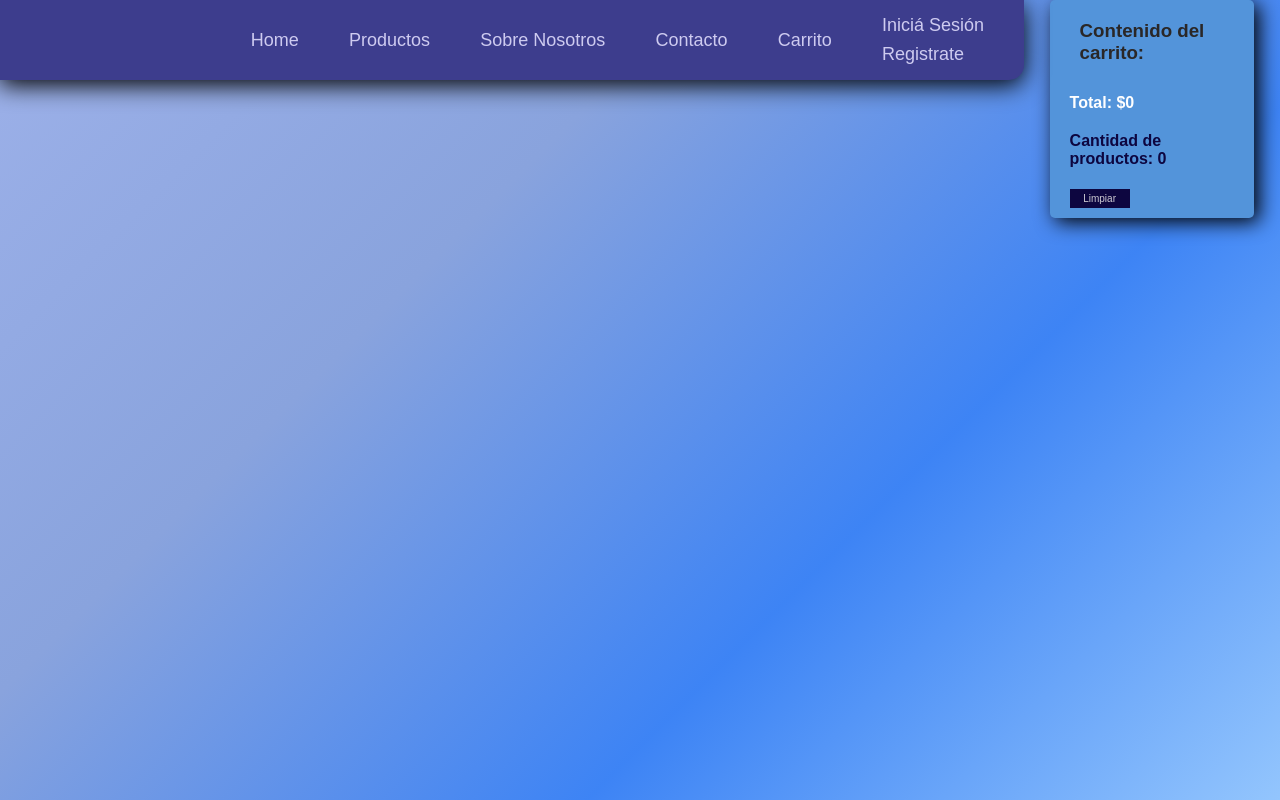
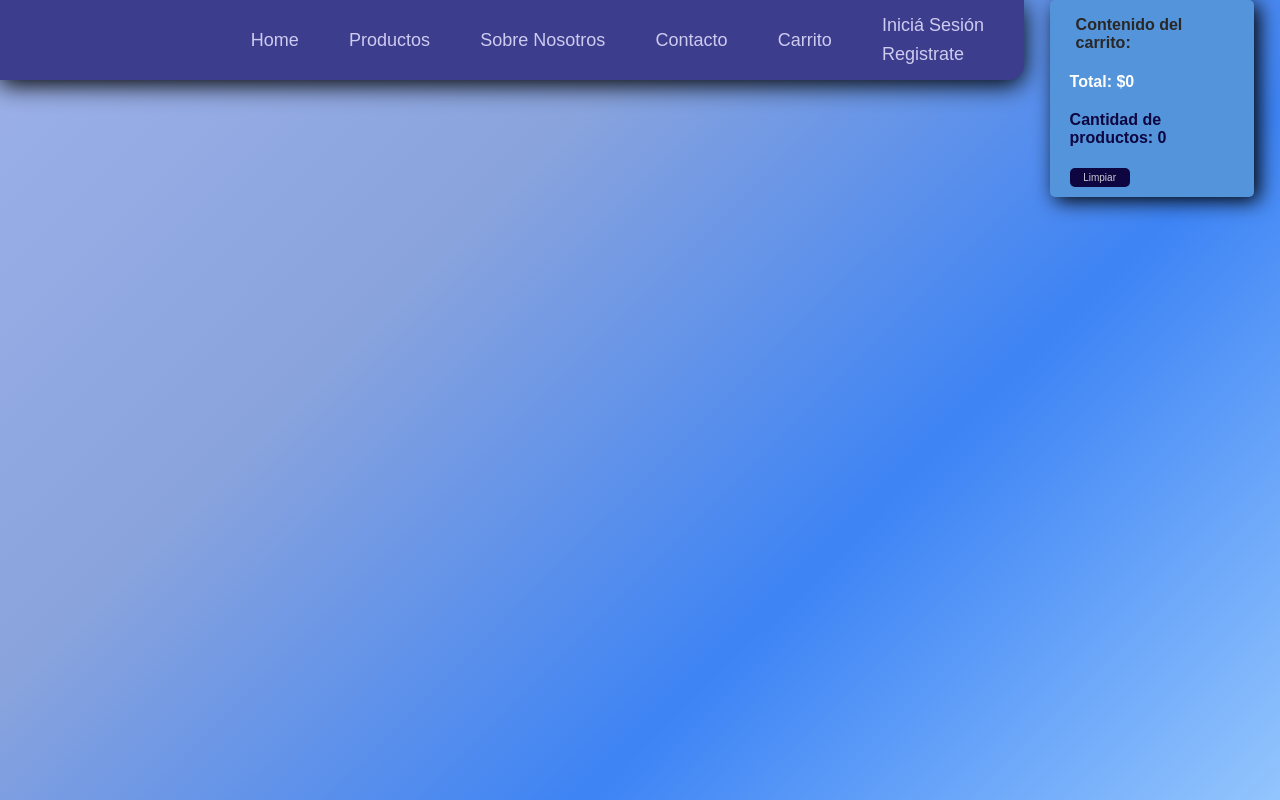
Before and after one commit to Adrifoz/IntegratorReact, a React (Vite) app: page /Cart in a window 1280 px wide. Built offline with nearby package versions, Linux system fonts and the light colour scheme.

Commit message:
cart css update

```diff
--- a/src/CSS/Cart.css
+++ b/src/CSS/Cart.css
@@ -18,22 +18,37 @@ position: fixed;
 }
 
 .titleCart{
-  padding: 10px;
+  padding: 6px;
+  font-size: medium;
 }
 
   .cardProduct{
-    padding-top: 10px;
+    display: flex;
+    flex-direction: column;
     border: outset 2px rgb(78, 76, 155);
     border-radius: 10px;
     padding: 5px;
     background-color: rgb(61, 61, 141);
+    font-size: small;
+    transition: background-color 0.3s ease, transform 0.3s ease; /* Efecto de transición */
   }
+
+  .cardProduct:hover {
+    background-color: #271963; /* Color azul */
+    border-radius: 6px;
+    transform: scale(0.99); /* Aumenta ligeramente el tamaño */
+    position: relative;
+
+  }
+
   .titleProdCart{
     padding: 4px;
+    padding-bottom: 10px;
+    font-size: medium
   }
 
 .totalCart {
-  padding-top: 20px;
+  padding-top: 15px;
   font-weight: bolder;
 }
 .totalProd{
@@ -45,9 +60,16 @@ position: fixed;
   background-color: #0d0640; /* Color celeste */
   color: rgb(205, 203, 211);
   border: none;
+  border-radius: 5px;
   padding: 4px 3px;
   font-size: 10px;
   width: 60px;
   cursor: pointer;
   transition: background-color 0.3s ease, transform 0.3s ease; /* Efecto de transición */
 }
+
+.buttonCart:hover {
+  background-color: #060318; /* Color azul */
+  transform: scale(1.06); /* Aumenta ligeramente el tamaño */
+  border-radius: 6px;
+}
```
